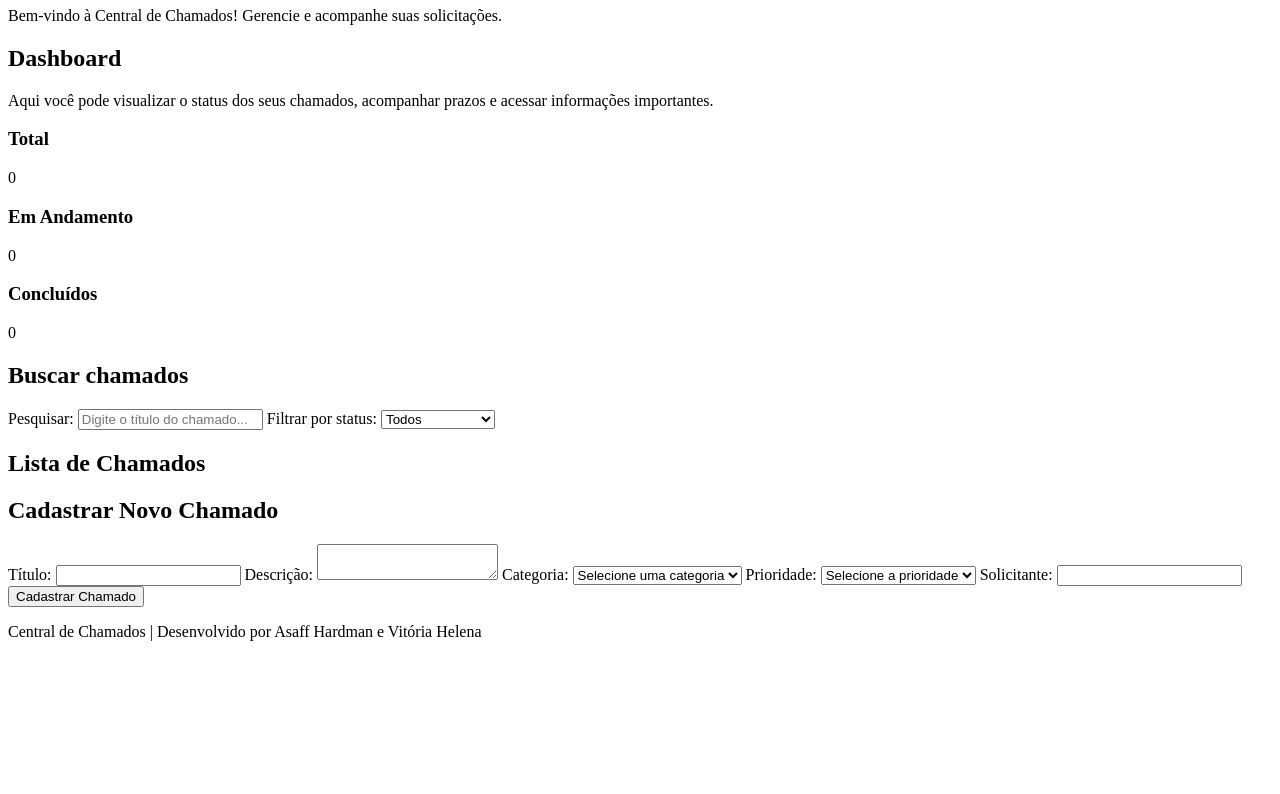
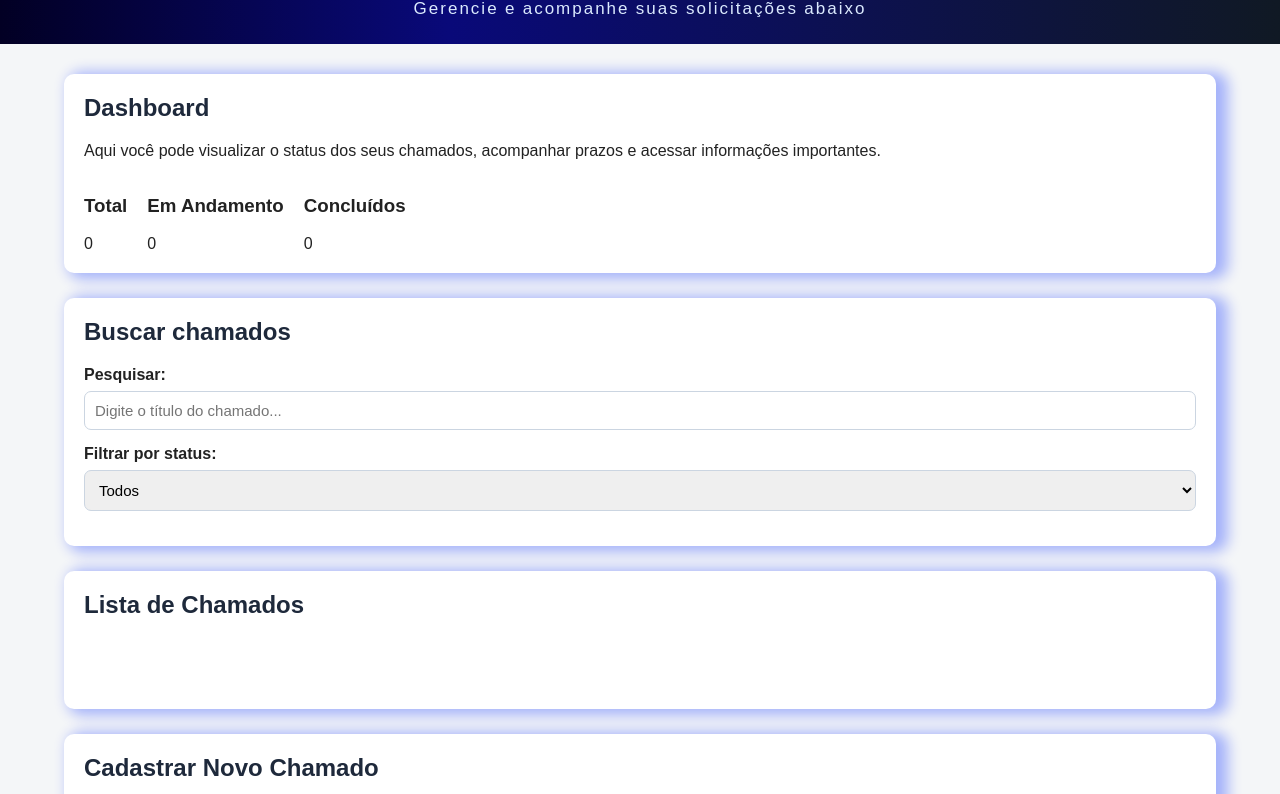
Before and after one commit to Asaffhard/central-de-chamados, a plain HTML site: page index.html in a window 1280 px wide. Shown: the part 73-867 px from the top of the page. Before the commit the page ends 800 px from the top, so only its background shows below. Drawn offline with Linux system fonts and the light colour scheme.

Commit message:
alterações no HTML e estilização da página usando CSS

```diff
--- a/index.html
+++ b/index.html
@@ -10,8 +10,8 @@
 <body>
 
     <header>
-        <h1>Central de Chamados</h1>
-        <p>Bem-vindo à Central de Chamados! Gerencie e acompanhe suas solicitações.</p>
+        <h1>Central de Chamados Hardman & Chicout</h1>
+        <p> Gerencie e acompanhe suas solicitações abaixo</p>
     </header>
 
     <main>
@@ -116,7 +116,8 @@
 
 
     <footer>
-        <p>Central de Chamados | Desenvolvido por Asaff Hardman e Vitória Helena</p>
+        <p>Central de Chamados</p>
+        <p2>@ Desenvolvido por Asaff Hardman e Vitória Helena Chicout</p2>
     </footer>
 
     <script src="app.js"></script>
--- a/style.css
+++ b/style.css
@@ -0,0 +1,170 @@
+* {
+    box-sizing: border-box;
+}
+
+body {
+    margin: 0;
+    font-family: Arial, sans-serif;
+    background-color: #f4f6f8;
+    color: #222;
+}
+
+/* Cabeçalho */
+
+header {
+    background: #020024;
+    background: linear-gradient(90deg,rgba(2, 0, 36, 1) 0%, rgba(9, 9, 121, 1) 35%, rgba(16, 25, 36, 1) 100%);
+    padding: 25px;
+    text-align: center;
+}
+
+header h1 {
+    margin: 0 0 10px;
+    color: #ffff;
+}
+
+header p {
+    font-size: 17px;
+    letter-spacing: 2.0px;
+    word-spacing: -0.4px;
+    margin: 0;
+    color: #dbeafe
+}
+
+/* Parte principal */
+
+main {
+    width: 90%;
+    max-width: 1200px;
+    margin: 30px auto;
+}
+
+/* Sections */
+
+section {
+    background-color: #fff;
+    padding: 20px;
+    margin-bottom: 25px;
+    border-radius: 10px;
+   -webkit-box-shadow: 8px 2px 14px 4px rgba(0,40,255,0.33);
+    box-shadow: 8px 2px 14px 4px rgba(0,40,255,0.33);
+}
+
+
+section h2 {
+    margin-top: 0;
+    color: #1e293b;
+}
+
+/* Dashboard */
+
+section:first-child > div {
+    display: flex;
+    gap: 20px;
+    flex-wrap: wrap;
+}
+
+section:first-child > article {
+    flex: 1;
+    min-width: 180px;
+    padding: 20px;
+    border-radius: 8px;
+    background-color: #f1f5f9;
+}
+
+section:first-child > article h3 {
+    margin-top: 0;
+    color: #475569;
+}
+
+section:first-child > article span {
+    font-size: 30px;
+    font-weight: bold;
+    color: #1e293b;
+}
+
+/* Busca e filtros do chamado */
+
+label {
+    display: block;
+    margin-bottom: 7px;
+    font-weight: bold;
+}
+
+input,
+textarea,
+select {
+    width: 100%;
+    padding: 10px;
+    margin-bottom: 15px;
+    border: 1px solid #cbd5e1;
+    border-radius: 7px;
+    font-size: 15px;
+}
+
+textarea {
+    height: 100px;
+    resize: vertical;
+}
+
+/* Lista de Chamados */
+
+#lista-chamados {
+    min-height: 50px;
+}
+
+/* Formulário */
+
+form {
+    display: flex;
+    flex-direction: column;
+}
+
+/* Botão de envio */
+
+button {
+    background-color: #022ca0;
+    color: #fff;
+    border: 2px solid #00bfff;
+    padding: 12px 20px;
+    border-radius: 7px;
+    font-size: 15px;
+    cursor: pointer;
+}
+
+
+/* Footer */
+
+footer {
+    background: #020024;
+    background: linear-gradient(90deg,rgba(2, 0, 36, 1) 0%, rgba(9, 9, 121, 1) 35%, rgba(16, 25, 36, 1) 100%);
+    text-align: center;
+    padding: 5px;
+}
+
+footer p {
+    font-family: Arial, sans-serif;
+    font-size: 20px;
+    letter-spacing: -0.5px;
+    word-spacing: 0.5px;
+    color: #FAFFF7;
+    font-weight: 400;
+    text-decoration: none;
+    font-variant: normal;
+    text-transform: none;
+    margin-top: 15px;
+    line-height: 0.3;
+}
+
+footer p2 {
+    font-family: Arial, sans-serif;
+    font-size: 15px;
+    letter-spacing: 0.5px;
+    word-spacing: -0.5px;
+    color: #FAFFF7;
+    font-weight: 400;
+    text-decoration: none;
+    font-style: italic;
+    font-variant: normal;
+    text-transform: none;
+}
```
